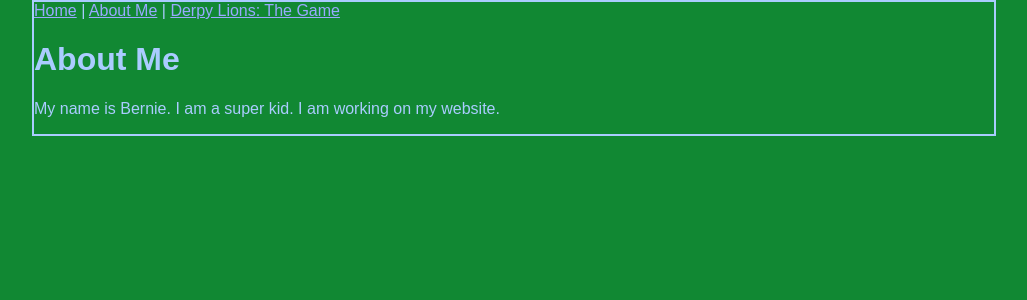
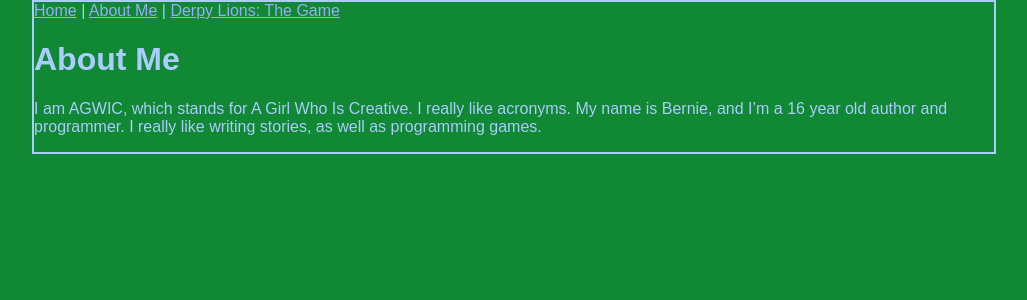
Before and after one commit to litten8/litten8.github.io, a Jekyll site: the page built from about.md, in a window 1280 px wide. Shown: the top 300 px of the page, without its empty margins (126-1153 px from the left). Built offline with Jekyll 4.4.1, drawn with Linux system fonts in a browser that asks for light colours.

Commit message:
about me

```diff
--- a/about.md
+++ b/about.md
@@ -3,4 +3,4 @@ title: About Me
 ---
 # About Me
 
-My name is Bernie. I am a super kid. I am working on my website.
+I am AGWIC, which stands for A Girl Who Is Creative. I really like acronyms. My name is Bernie, and I'm a 16 year old author and programmer. I really like writing stories, as well as programming games.
```
